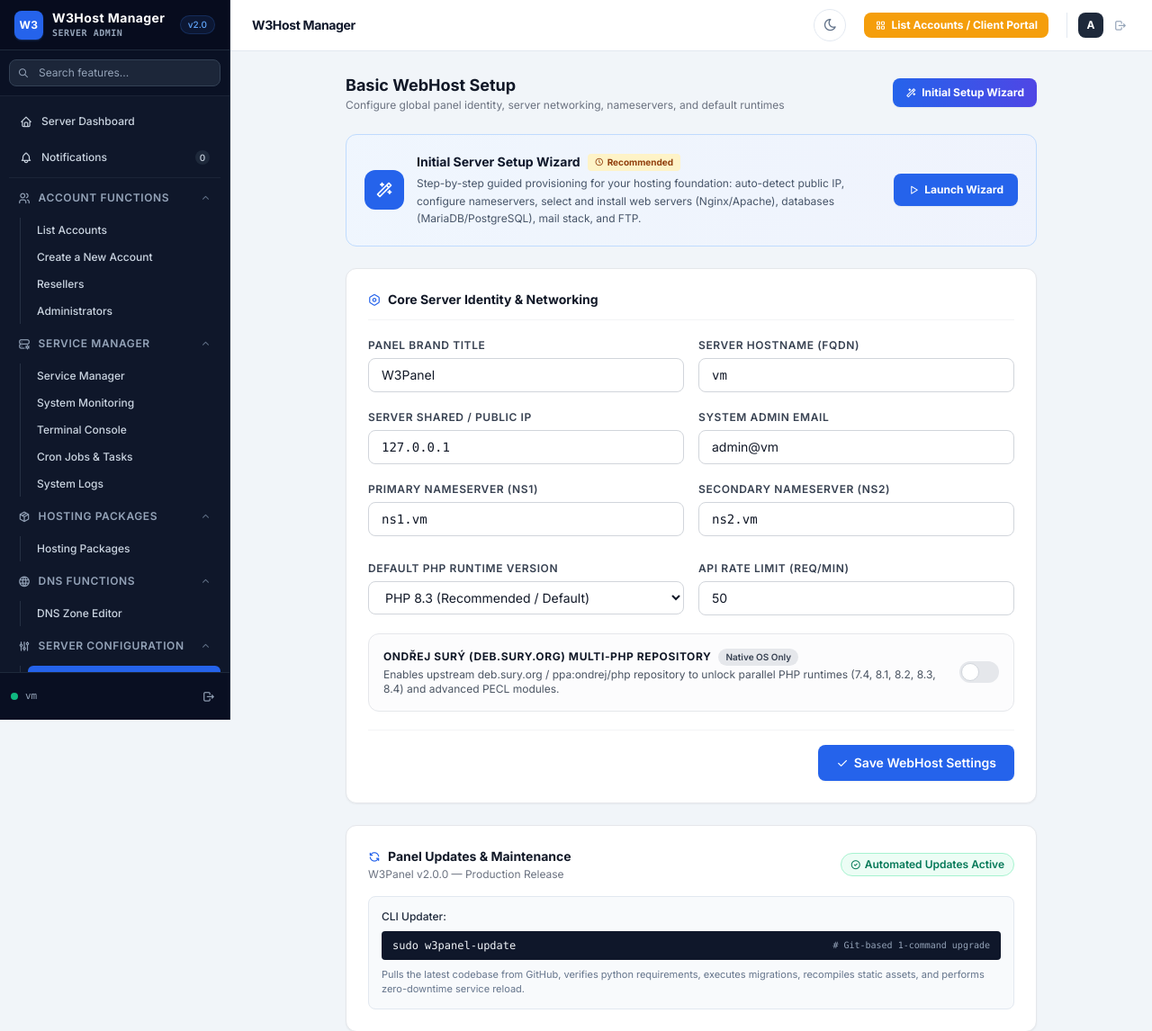
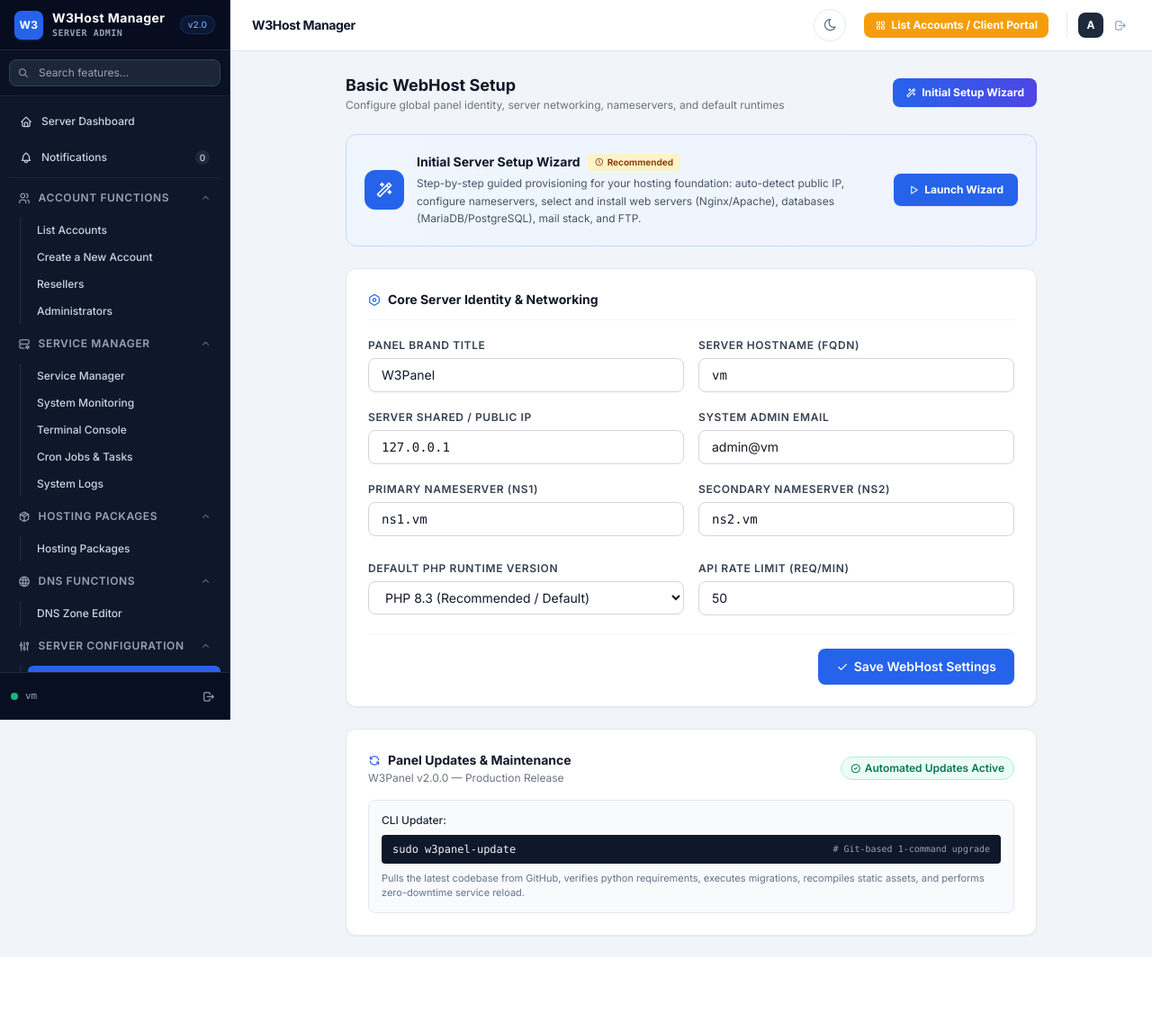
Before and after one commit to lkylab/w3panel, a Django app: page /settings/ in a window 1280 px wide. Shown: the top 1146 px of the page at 90% size. After the commit the page ends 1064 px from the top, so only its background shows below. Run offline with Django 4.2, Linux system fonts and the light colour scheme; data that the repository does not hold is empty; some libraries are stand-ins or nearby versions.

Commit message:
chore(php-repo): migrate to packages.sury.org/php and remove settings repo toggle

```diff
--- a/apps/admin/views.py
+++ b/apps/admin/views.py
@@ -1164,22 +1164,6 @@ def admin_settings(request):
         SystemSetting.set('default_php', default_php)
         SystemSetting.set('api_rate_limit', api_rate_limit)
 
-        # Handle Ondřej Surý / deb.sury.org Multi-PHP repository switch
-        enable_sury = request.POST.get('enable_sury_repo') in ('1', 'true', 'on')
-        currently_enabled = is_ondrej_ppa_enabled()
-        if enable_sury and not currently_enabled:
-            ok, out = enable_ondrej_ppa()
-            if ok:
-                messages.info(request, "Ondřej Surý / deb.sury.org Multi-PHP repository enabled.")
-            else:
-                messages.warning(request, f"Could not enable Ondřej repository: {out[:200]}")
-        elif not enable_sury and currently_enabled:
-            ok, out = disable_ondrej_ppa()
-            if ok:
-                messages.info(request, "Ondřej Surý / deb.sury.org Multi-PHP repository disabled.")
-            else:
-                messages.warning(request, f"Could not disable Ondřej repository: {out[:200]}")
-
         messages.success(request, 'Basic WebHost settings saved successfully.')
         return redirect('admin_settings')
 
@@ -1198,7 +1182,6 @@ def admin_settings(request):
         'api_rate_limit': SystemSetting.get('api_rate_limit', '50'),
         'panel_version': getattr(settings, 'W3PANEL_VERSION', '2.0.0'),
         'initial_completed': SystemSetting.get('initial_setup_completed', 'false') == 'true',
-        'sury_repo_enabled': is_ondrej_ppa_enabled(),
     })
 
 
@@ -1836,48 +1819,34 @@ def _stream_cmd(cmd_args: list):
 
 
 def enable_ondrej_ppa() -> tuple[bool, str]:
-    """Configures ppa:ondrej/php or deb.sury.org repository on Debian/Ubuntu."""
+    """Configures official packages.sury.org/php repository on Debian/Ubuntu."""
     os_info = get_os_info()
-    _run_apt_transaction(['apt-get', 'install', '-y', 'software-properties-common', 'gnupg', 'ca-certificates', 'curl'])
+    codename = os_info.get('codename') or ('noble' if os_info.get('id') == 'ubuntu' else 'bookworm')
+    _run_apt_transaction(['apt-get', 'install', '-y', 'lsb-release', 'ca-certificates', 'curl'])
+    cmd = (
+        "curl -sSLo /tmp/debsuryorg-archive-keyring.deb https://packages.sury.org/debsuryorg-archive-keyring.deb && "
+        "dpkg -i /tmp/debsuryorg-archive-keyring.deb && "
+        "rm -f /tmp/debsuryorg-archive-keyring.deb && "
+        f"echo 'deb [signed-by=/usr/share/keyrings/debsuryorg-archive-keyring.gpg] https://packages.sury.org/php/ {codename} main' > /etc/apt/sources.list.d/php.list && "
+        "rm -f /etc/apt/sources.list.d/*ondrej*"
+    )
+    ok_repo, out_all = _run_apt_transaction(['sh', '-c', cmd])
+    ok_upd, out_upd = _run_apt_transaction(['apt-get', 'update'])
+    out_all = (out_all + "\n" + out_upd).strip()
+    SystemSetting.set('sury_repo_enabled', 'true')
+    return (ok_repo and ok_upd), out_all
+
+
+def disable_ondrej_ppa() -> tuple[bool, str]:
+    """Disables / removes packages.sury.org/php (and legacy ondrej) repositories."""
     out_all = ""
-    if os_info.get('id') == 'ubuntu':
-        ok, out = _run_apt_transaction(['add-apt-repository', '-y', 'ppa:ondrej/php'])
-        out_all += out + "\n"
-        if not ok:
-            # Fallback to direct deb.sury.org source
-            codename = os_info.get('codename') or 'noble'
-            cmd = f"curl -sSLo /etc/apt/trusted.gpg.d/php.gpg https://packages.sury.org/php/apt.gpg && echo 'deb https://packages.sury.org/php/ {codename} main' > /etc/apt/sources.list.d/php.list"
-            proc = subprocess.run(['sudo', '-n', 'sh', '-c', cmd], capture_output=True, text=True)
-            out_all += proc.stdout + "\n" + proc.stderr
-    else:
-        # Debian
-        codename = os_info.get('codename') or 'bookworm'
-        cmd = f"curl -sSLo /etc/apt/trusted.gpg.d/php.gpg https://packages.sury.org/php/apt.gpg && echo 'deb https://packages.sury.org/php/ {codename} main' > /etc/apt/sources.list.d/php.list"
-        proc = subprocess.run(['sudo', '-n', 'sh', '-c', cmd], capture_output=True, text=True)
-        out_all += proc.stdout + "\n" + proc.stderr
-
-    ok_upd, out_upd = _run_apt_transaction(['apt-get', 'update'])
-    out_all += out_upd
-    SystemSetting.set('sury_repo_enabled', 'true')
-    return ok_upd, out_all
-
-
-def disable_ondrej_ppa() -> tuple[bool, str]:
-    """Disables / removes ppa:ondrej/php or deb.sury.org repository."""
-    os_info = get_os_info()
-    out_all = ""
-    if os_info.get('id') == 'ubuntu':
-        ok, out = _run_apt_transaction(['add-apt-repository', '-y', '--remove', 'ppa:ondrej/php'])
-        out_all += out + "\n"
-
-    # Remove any manual sury / ondrej list files in /etc/apt/sources.list.d/
     sources_dir = Path('/etc/apt/sources.list.d')
     if sources_dir.exists():
         for f in sources_dir.glob('*'):
             try:
                 name_lower = f.name.lower()
                 if 'ondrej' in name_lower or 'sury' in name_lower or name_lower == 'php.list':
-                    subprocess.run(['sudo', '-n', 'rm', '-f', str(f)], capture_output=True)
+                    _run_apt_transaction(['rm', '-f', str(f)])
             except Exception:
                 pass
 
--- a/templates/admin/settings.html
+++ b/templates/admin/settings.html
@@ -104,29 +104,6 @@
                 </div>
             </div>
 
-            <!-- Ondřej Surý / deb.sury.org Repository Toggle Switch -->
-            <div class="p-4 rounded-xl border {% if sury_repo_enabled %}border-emerald-200 bg-emerald-50/30{% else %}border-gray-200 bg-gray-50/50{% endif %} flex flex-col sm:flex-row sm:items-center justify-between gap-3 transition">
-                <div class="space-y-0.5">
-                    <div class="flex items-center gap-2">
-                        <span class="text-xs font-bold text-gray-900 uppercase tracking-wider">Ondřej Surý (deb.sury.org) Multi-PHP Repository</span>
-                        {% if sury_repo_enabled %}
-                        <span class="px-2 py-0.5 rounded-full text-[10px] font-bold bg-emerald-100 text-emerald-800 flex items-center gap-1">
-                            <i class="ti ti-circle-check"></i> Active
-                        </span>
-                        {% else %}
-                        <span class="px-2 py-0.5 rounded-full text-[10px] font-semibold bg-gray-200 text-gray-700">
-                            Native OS Only
-                        </span>
-                        {% endif %}
-                    </div>
-                    <p class="text-xs text-gray-600">Enables upstream deb.sury.org / ppa:ondrej/php repository to unlock parallel PHP runtimes (7.4, 8.1, 8.2, 8.3, 8.4) and advanced PECL modules.</p>
-                </div>
-                <label class="relative inline-flex items-center cursor-pointer shrink-0">
-                    <input type="checkbox" name="enable_sury_repo" value="1" class="sr-only peer" {% if sury_repo_enabled %}checked{% endif %}>
-                    <div class="w-11 h-6 bg-gray-200 peer-focus:outline-none rounded-full peer peer-checked:after:translate-x-full peer-checked:after:border-white after:content-[''] after:absolute after:top-[2px] after:left-[2px] after:bg-white after:border-gray-300 after:border after:rounded-full after:h-5 after:w-5 after:transition-all peer-checked:bg-blue-600"></div>
-                </label>
-            </div>
-
             <div class="pt-4 border-t border-gray-100 flex justify-end">
                 <button type="submit" class="inline-flex items-center gap-1.5 px-5 py-2.5 bg-blue-600 hover:bg-blue-500 text-white rounded-lg text-sm font-semibold shadow-sm transition">
                     <i class="ti ti-check"></i> Save WebHost Settings
```
Also changed, not shown: tests/test_auth.py (+15 -25 lines), 1 other file.
